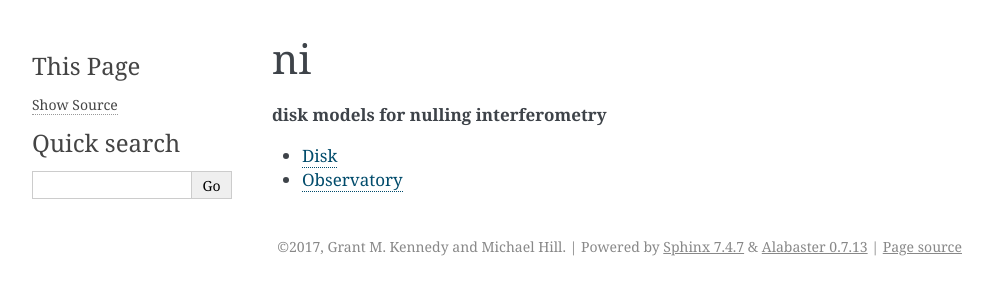
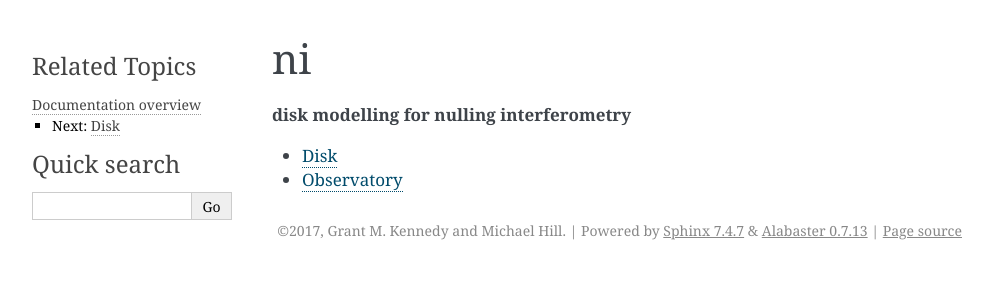
Before and after one commit to drgmk/ni, a Sphinx documentation site: the page built from docs/index.rst, in a window 1280 px wide. Shown: the top 300 px of the page, without its empty margins (148-1141 px from the left). Built offline with Sphinx 7.4.7, drawn with Linux system fonts in a browser that asks for light colours.

Commit message:
minor docs tidying

```diff
--- a/docs/conf.py
+++ b/docs/conf.py
@@ -111,6 +111,11 @@ pygments_style = 'sphinx'
 todo_include_todos = True
 
 
+# -- Options for numpydoc -------------------------------------------------
+
+numpydoc_class_members_toctree = False
+
+
 # -- Options for HTML output ----------------------------------------------
 
 # The theme to use for HTML and HTML Help pages.  See the documentation for
@@ -120,7 +125,14 @@ html_theme = 'alabaster'
 # Theme options are theme-specific and customize the look and feel of a theme
 # further.  For a list of options available for each theme, see the
 # documentation.
-#html_theme_options = {}
+html_theme_options = {
+    'github_user': 'drgmk',
+    'github_repo': 'ni',
+    'show_related': True,
+    'page_width': '940px',
+    'sidebar_width': '220px',
+    'fixed_sidebar': True
+}
 
 # Add any paths that contain custom themes here, relative to this directory.
 #html_theme_path = []
@@ -160,7 +172,9 @@ html_static_path = ['_static']
 #html_use_smartypants = True
 
 # Custom sidebar templates, maps document names to template names.
-#html_sidebars = {}
+html_sidebars = {
+    '**':       ['localtoc.html', 'relations.html','searchbox.html']
+}
 
 # Additional templates that should be rendered to pages, maps page names to
 # template names.
--- a/docs/index.rst
+++ b/docs/index.rst
@@ -6,7 +6,7 @@
 ni
 ==
 
-**disk models for nulling interferometry**
+**disk modelling for nulling interferometry**
 
 .. toctree::
    :maxdepth: 2
```
